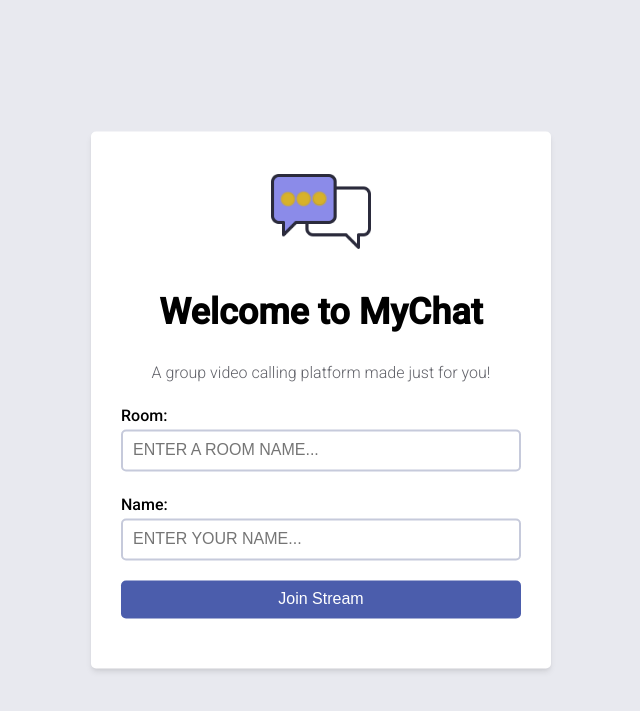
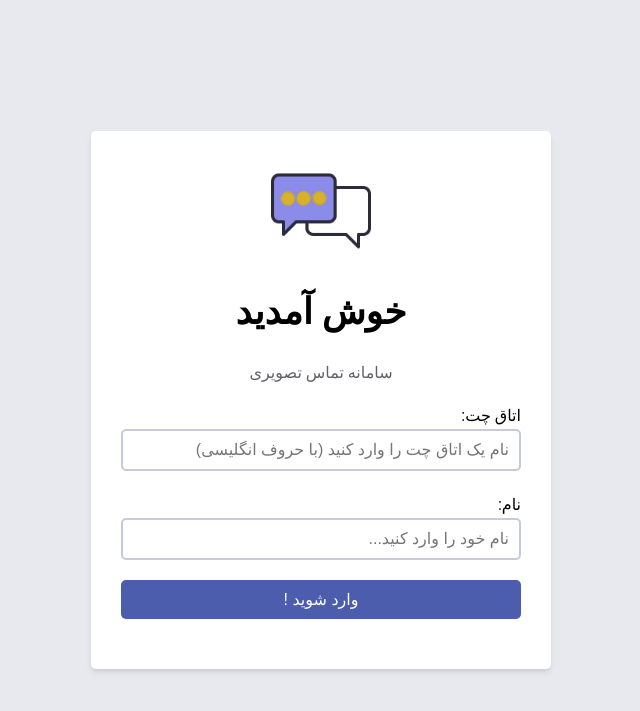
Before and after one commit to J-Salehifar/MyVideoCall, a Django app: page / in a window 1280 px wide. Shown: the top 711 px of the page, without its empty margins (319-959 px from the left). Run offline with Django 4.2, Linux system fonts and the light colour scheme; some web fonts are replaced.

Commit message:
after rtl

```diff
--- a/base/templates/base/lobby.html
+++ b/base/templates/base/lobby.html
@@ -9,25 +9,25 @@
         <img id="logo" src="{% static 'images/chat-icon.png' %}"/>
 
         <div id="welcome-message">
-            <h1>Welcome to MyChat</h1>
-            <p>A group video calling platform made just for you!</p>
+            <h1>خوش آمدید</h1>
+            <p>سامانه تماس تصویری</p>
         </div>
 
         <form id="form">
             <div class="field-wrapper">
 
                 <div class="form-field">
-                    <label>Room:</label>
-                    <input name="room" placeholder="Enter a room name..."  style="text-transform:uppercase"/>
+                    <label>اتاق چت:</label>
+                    <input name="room" placeholder="نام یک اتاق چت را وارد کنید (با حروف انگلیسی)"  style="text-transform:uppercase"/>
                 </div>
 
                 <div class="form-field">
-                    <label>Name:</label>
-                    <input name="name" placeholder="Enter your name..."  style="text-transform:uppercase"/>
+                    <label>نام:</label>
+                    <input name="name" placeholder="نام خود را وارد کنید..."  style="text-transform:uppercase"/>
                 </div>
 
                 <div class="form-field">
-                    <input type="submit" value="Join Stream" />
+                    <input type="submit" value="وارد شوید !" />
                 </div>
             </div>
         </form>
--- a/base/templates/base/room.html
+++ b/base/templates/base/room.html
@@ -4,7 +4,7 @@
 
 <main>
     <section id="room-name-wrapper">
-        <p>Room Name: <span id="room-name"></span></p>
+        <p>نام اتاق: <span id="room-name"></span></p>
     </section>
 
     <section id="video-streams"></section>
--- a/static/styles/main.css
+++ b/static/styles/main.css
@@ -1,14 +1,59 @@
 /* ------------------  Global Styling ------------------ */
-@import url('https://fonts.googleapis.com/css2?family=Roboto:wght@300;500&display=swap');
-
+@font-face {
+    font-family: 'Vazir';
+    src: url("../font-Vazir/Vazir.eot") format('eot');
+    src: url('../font-Vazir/Vazir.ttf') format('ttf');
+    src: url('../font-Vazir/Vazir.woff') format('woff');
+    src: url('../font-Vazir/Vazir.woff2') format('woff2');
+    src: url('../font-Vazir/Vazir-Bold.eot') format('eot');
+    src: url('../font-Vazir/Vazir-Bold.ttf') format('ttf');
+    src: url('../font-Vazir/Vazir-Bold.woff') format('woff');
+    src: url('../font-Vazir/Vazir-Bold.woff2') format('woff2');
+    src: url('../font-Vazir/Vazir-Light.eot') format('eot');
+    src: url('../font-Vazir/Vazir-Light-FD.ttf') format('ttf');
+    src: url('../font-Vazir/Vazir-Light.woff') format('woff');
+    src: url('../font-Vazir/Vazir-Light.woff2') format('woff2');
+    src: url('../font-Vazir/Vazir-Medium.eot') format('eot');
+    src: url('../font-Vazir/Vazir-Medium.ttf') format('ttf');
+    src: url('../font-Vazir/Vazir-Medium.woff') format('woff');
+    src: url('../font-Vazir/Vazir-Medium.woff2') format('woff2');
+    src: url('../font-Vazir/Vazir-Thin.eot') format('eot');
+    src: url('../font-Vazir/Vazir-Thin.ttf') format('ttf');
+    src: url('../font-Vazir/Vazir-Thin.woff') format('woff');
+    src: url('../font-Vazir/Vazir-Thin.woff2') format('woff2');
+    src: url("../font-Vazir/Vazir-FD.eot") format('eot');
+    src: url('../font-Vazir/Vazir-FD.ttf') format('ttf');
+    src: url('../font-Vazir/Vazir-FD.woff') format('woff');
+    src: url('../font-Vazir/Vazir-FD.woff2') format('woff2');
+    src: url('../font-Vazir/Vazir-Bold-FD.eot') format('eot');
+    src: url('../font-Vazir/Vazir-Bold-FD.ttf') format('ttf');
+    src: url('../font-Vazir/Vazir-Bold-FD.woff') format('woff');
+    src: url('../font-Vazir/Vazir-Bold-FD.woff2') format('woff2');
+    src: url('../font-Vazir/Vazir-Light-FD.eot') format('eot');
+    src: url('../font-Vazir/Vazir-Light-FD.ttf') format('ttf');
+    src: url('../font-Vazir/Vazir-Light-FD.woff') format('woff');
+    src: url('../font-Vazir/Vazir-Light-FD.woff2') format('woff2');
+    src: url('../font-Vazir/Vazir-Medium-FD.eot') format('eot');
+    src: url('../font-Vazir/Vazir-Medium-FD.ttf') format('ttf');
+    src: url('../font-Vazir/Vazir-Medium-FD.woff') format('woff');
+    src: url('../font-Vazir/Vazir-Medium-FD.woff2') format('woff2');
+    src: url('../font-Vazir/Vazir-Thin-FD.eot') format('eot');
+    src: url('../font-Vazir/Vazir-Thin-FD.ttf') format('ttf');
+    src: url('../font-Vazir/Vazir-Thin-FD.woff') format('woff');
+    src: url('../font-Vazir/Vazir-Thin-FD.woff2') format('woff2');
+    font-weight: normal;
+    font-style: normal;
+  }
 
 :root {
     --shaddow:0 4px 6px -1px rgba(0,0,0,0.1),0 2px 4px -1px rgba(0,0,0,0.06);
   }
 
 body{
+    direction: rtl;
+    text-align: right;
     background-color: rgba(232,233,239,1);
-    font-family: 'Roboto', sans-serif;
+    font-family: 'vazir','Roboto', sans-serif;
 }
 
 
```
Also changed, not shown: db.sqlite3.
